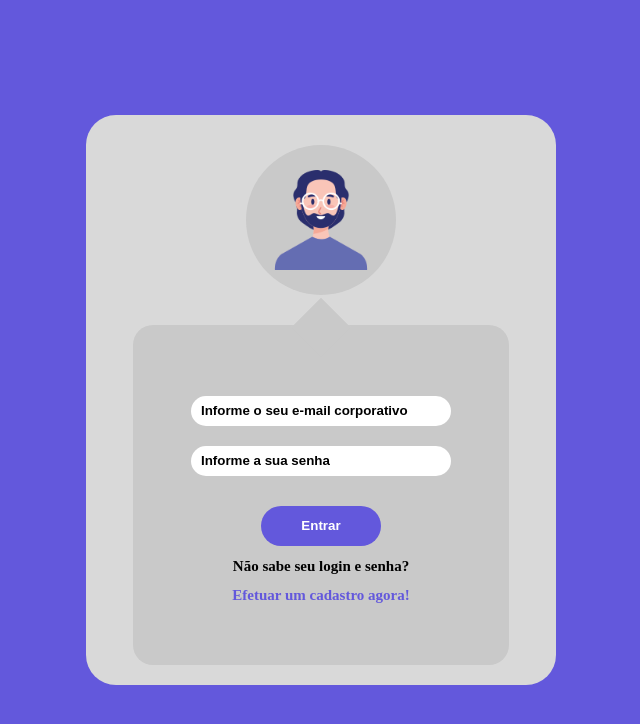
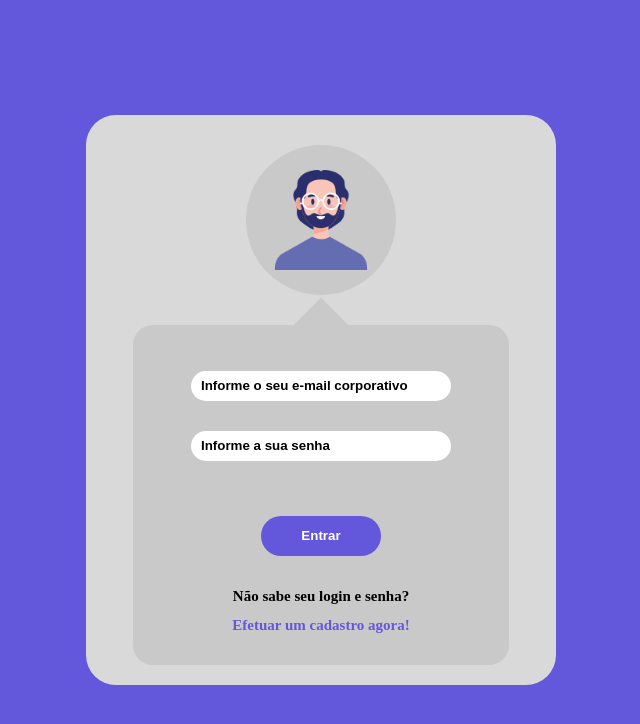
Before and after one commit to JoaoHero/ProjetoLogin, a website: page views/login.html in a window 1280 px wide. Shown: the whole page, without its empty margins (319-959 px from the left). Drawn offline with Linux system fonts and the light colour scheme; files that its build step writes are made by us from their sources; files whose address does not match are found by name.

Commit message:
Foi realizado algumas alterações de margin no layout de login em login.css

```diff
--- a/public/css/login.css
+++ b/public/css/login.css
@@ -23,7 +23,6 @@ body {
     height: 57rem;
     background-color: #D9D9D9;
     border-radius: 30px;
-
 }
 
 .container-img {
@@ -76,8 +75,9 @@ body {
     cursor: pointer;
     font-weight: 700;
     height: 4rem;
-    margin-top: 2rem;
     width: 12rem;
+    margin-top: 4rem;
+    margin-bottom: 2rem;
 }
 
 #btnLogin:hover {
@@ -87,7 +87,7 @@ body {
 }
 
 .form-controller {
-    margin: 1rem;
+    margin: 1.5rem;
 }
 
 .form-controller > label > input {
```
